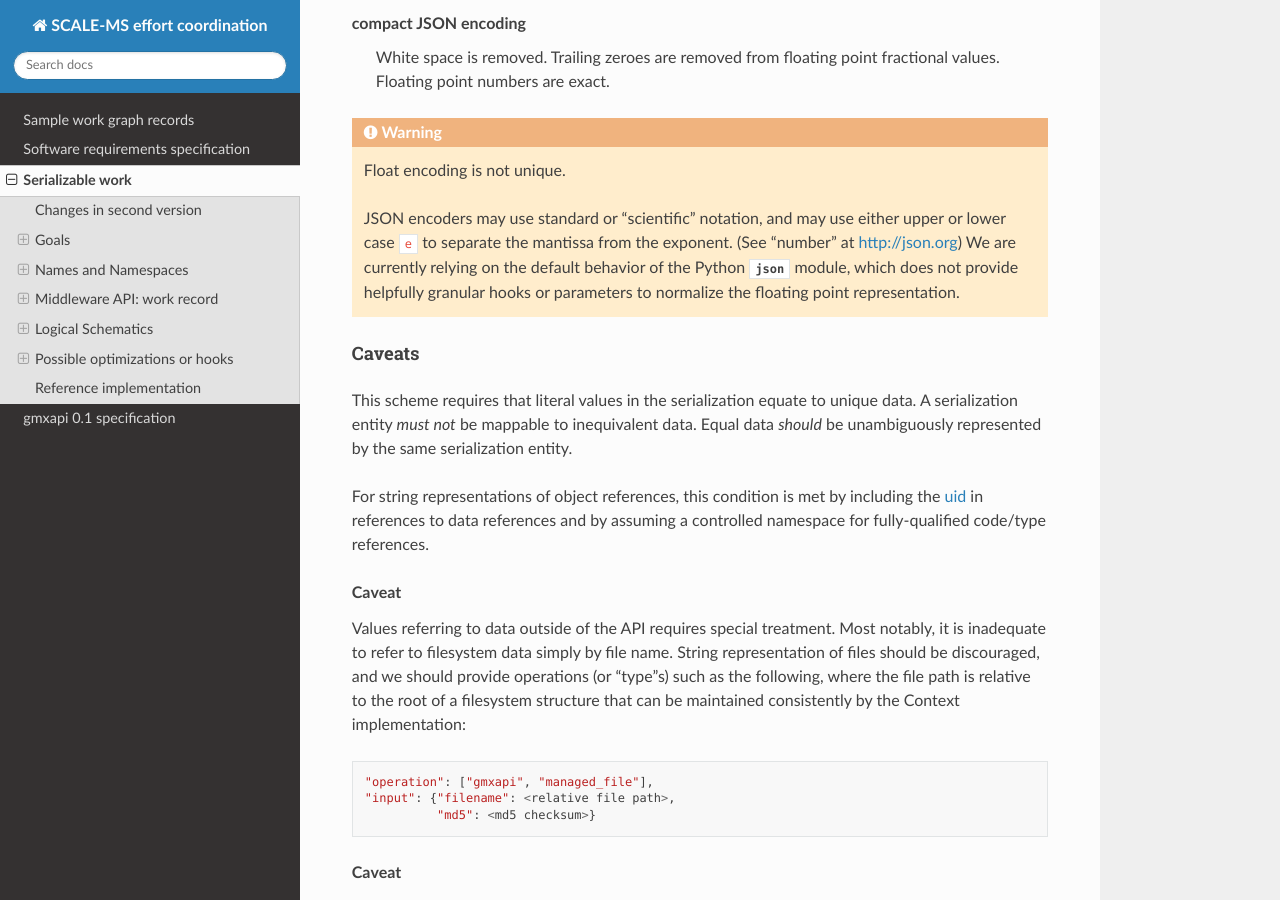
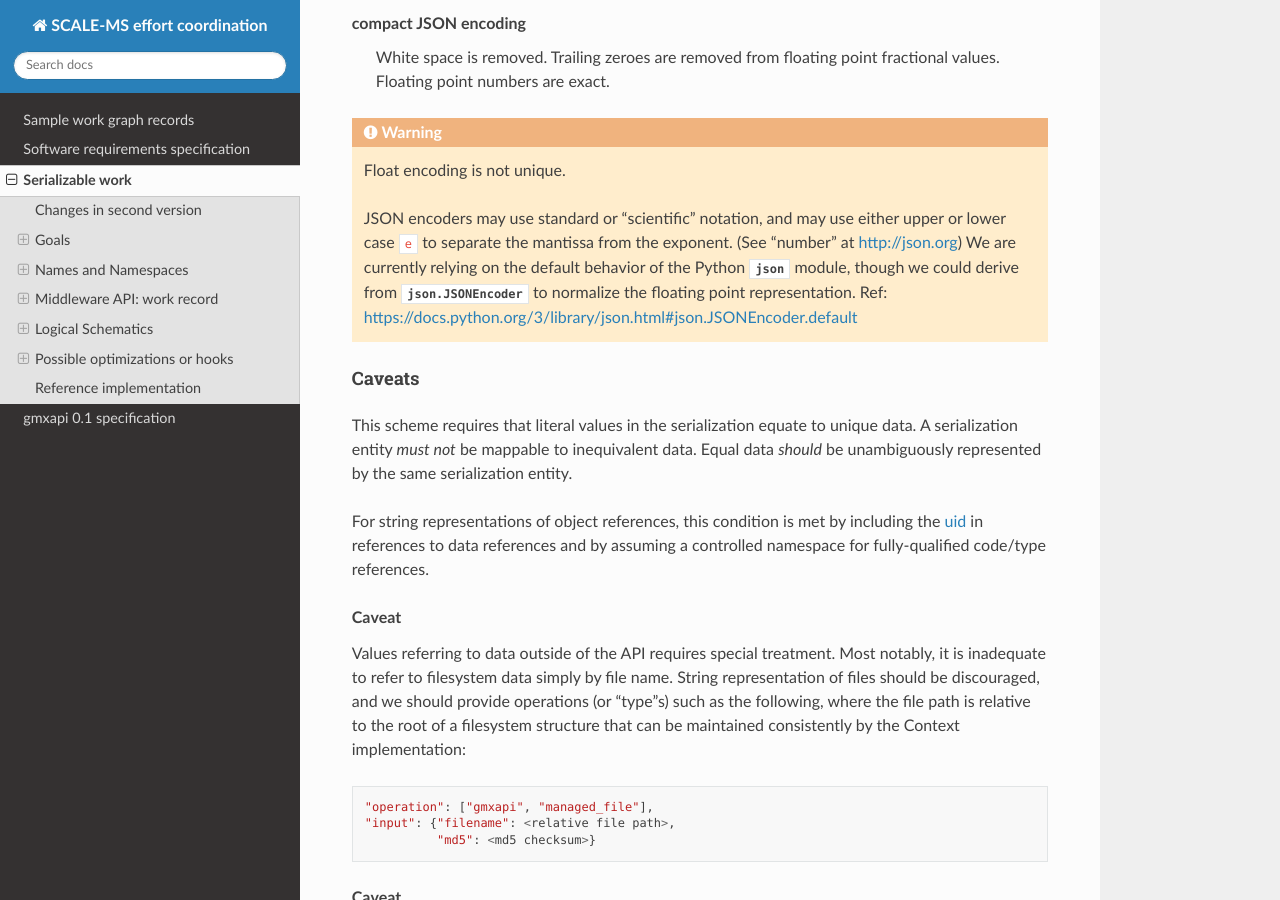
Before and after one commit to eirrgang/gmxapi_graph_0_2, a Sphinx documentation site: the page built from docs/workspec_schema_0_2.rst, in a window 1280 px wide and 900 px high, scrolled down 12153 px. Built offline with Sphinx 7.4.7 and the Read the Docs theme 2.0.0, drawn with Linux system fonts in a browser that asks for light colours.

Commit message:
Update notes about uniquely identifying floats.

```diff
--- a/docs/workspec_schema_0_2.rst
+++ b/docs/workspec_schema_0_2.rst
@@ -674,8 +674,9 @@ JSON object members are sorted by key.
     upper or lower case ``e`` to separate the mantissa from the exponent.
     (See "number" at http://json.org)
     We are currently relying on the default behavior of the Python :py:mod:`json`
-    module, which does not provide helpfully granular hooks or parameters to
+    module, though we could derive from :py:class:`json.JSONEncoder` to
     normalize the floating point representation.
+    Ref: https://docs.python.org/3/library/json.html#json.JSONEncoder.default
 
 Caveats
 ~~~~~~~
```
